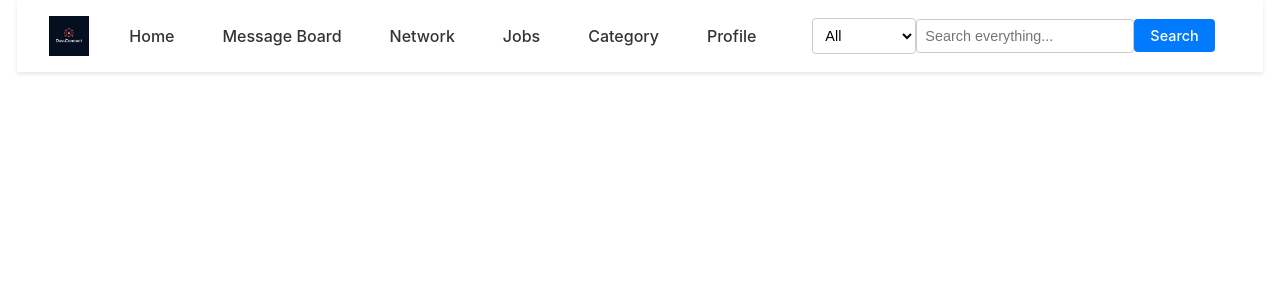
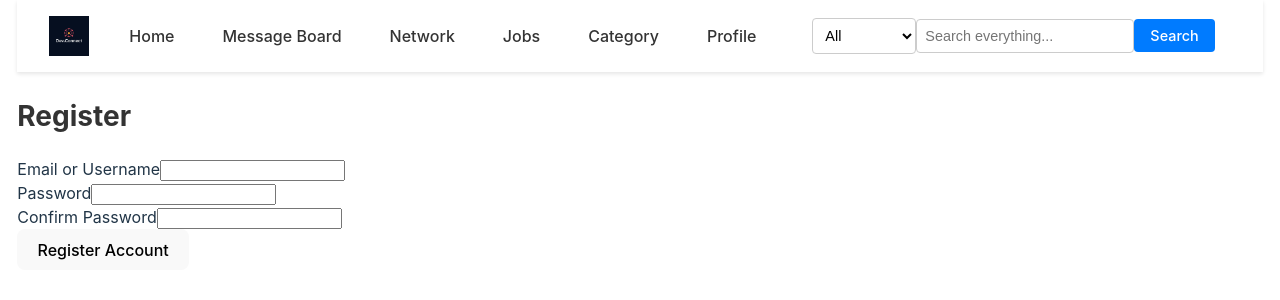
Before and after one commit to ejmaller7/Dev.connect, a React (Vite) app in the folder client/: page /register in a window 1280 px wide. Shown: the top 300 px of the page. Built offline with nearby package versions, Linux system fonts and the light colour scheme.

Commit message:
Implementing Registering account - still needs more

```diff
--- a/client/src/App.jsx
+++ b/client/src/App.jsx
@@ -5,6 +5,7 @@ import Home from './pages/Home';
 import Jobs from './pages/Jobs';
 import Navbar from './components/Navbar';
 import Login from './pages/Login';
+import Register from './pages/Register'
 import { UserProvider } from './context/UserContext';
 import SearchResults from './components/SearchResults';
 
@@ -19,6 +20,7 @@ function App() {
         <Route path="/" element={<Home />}/>
         <Route path="/jobs" element={<Jobs />}/>
         <Route path="/login" element={<Login />}/>
+        <Route path='/register' element={<Register />}/>
         <Route path="/search-results" element={<SearchResults/>}/>
       </Routes>
       {/* <Footer /> */}
--- a/client/src/components/Navbar.jsx
+++ b/client/src/components/Navbar.jsx
@@ -73,7 +73,7 @@ const NavBar = () => {
                       <button onClick={() => navigate('/login')}>Login</button>
                     </li>
                     <li>
-                      <button onClick={() => navigate('/createaccount')}>Create Account</button>
+                      <button onClick={() => navigate('/register')}>Register</button>
                     </li>
                   </>
                 )}
--- a/client/src/pages/Login.jsx
+++ b/client/src/pages/Login.jsx
@@ -12,7 +12,9 @@ const Login = () => {
     const handleLogin = async (event) => {
         event.preventDefault();
 
-        const loginURL = `${import.meta.env.VITE_API_URL}/api/users/login`;
+        const loginURL = process.env.MONGODB_URI === 'production'
+            ? 'https://dev-connect-invw.onrender.com/register'
+            : 'http://localhost:5173/register';
 
         try {
             const response = await fetch(loginURL, {
--- a/client/src/pages/Register.jsx
+++ b/client/src/pages/Register.jsx
@@ -16,16 +16,88 @@ const Register = () => {
             setError('The passwords do not match');
             return;
         }
-        console.log(emailOrUsername, password)
+        console.log("Registering:", emailOrUsername, password)
 
-        const loginURL = `${import.meta.env.VITE_API_URL}/api/users/login`;
+        const registerURL = process.env.VITE_APP_URL === 'production'
+            ? 'https://dev-connect-invw.onrender.com/register'
+            : 'http://localhost:5173/register';
 
         try {
-            const response = await fetch(loginURL, {
+            const response = await fetch(registerURL, {
+                method: 'POST',
+                headers: {
+                    'Content-Type': 'application/json',
+                },
+                body: JSON.stringify({ emailOrUsername, password })
+            });
 
-            })
+            if (response.ok) {
+                const text = await response.text();
+                const data = text ? JSON.parse(text) : {};
+
+                console.log('Account created with ID:', data.userId);
+
+                setSuccess('Account created successfully!');
+                setEmailOrUsername('');
+                setPassword('');
+                setConfirmPassword('');
+                setError('');
+
+                navigate('/login')
+            } else {
+                const errorData = await response.json();
+                setError(errorData.message || 'Failed to create account');
+            }
         } catch (error) {
+            console.error('Error creating account:', error);
+            setError('Something went wrong, please try again later.')
+        }
+    };
 
-        }
-    }
-}
+    return (
+        <div>
+            <h2>Register</h2>
+            <form onSubmit={handleSubmit}>
+                <div>
+                    <label htmlFor="emailOrUsername">Email or Username</label>
+                    <input
+                        type='text'
+                        id='emailOrUsername'
+                        value={emailOrUsername}
+                        onChange={(e) => setEmailOrUsername(e.target.value)}
+                        required
+                    />
+                </div>
+
+                <div>
+                    <label htmlFor="password">Password</label>
+                    <input
+                        type="password"
+                        id="password"
+                        value={password}
+                        onChange={(e) => setPassword(e.target.value)}
+                        required
+                    />
+                </div>
+
+                <div>
+                    <label htmlFor="confirmPassword">Confirm Password</label>
+                    <input
+                        type="password"
+                        id="confirmPassword"
+                        value={confirmPassword}
+                        onChange={(e) => setConfirmPassword(e.target.value)}
+                        required
+                    />
+                </div>
+
+                {error && <p className="error">{error}</p>}
+                {success && <p className="success">{success}</p>}
+
+                <button type="submit">Register Account</button>
+            </form>
+        </div>
+    );
+};
+
+export default Register;
```
Also changed, not shown: 2 other files (tests, documents, lock files or other folders).
